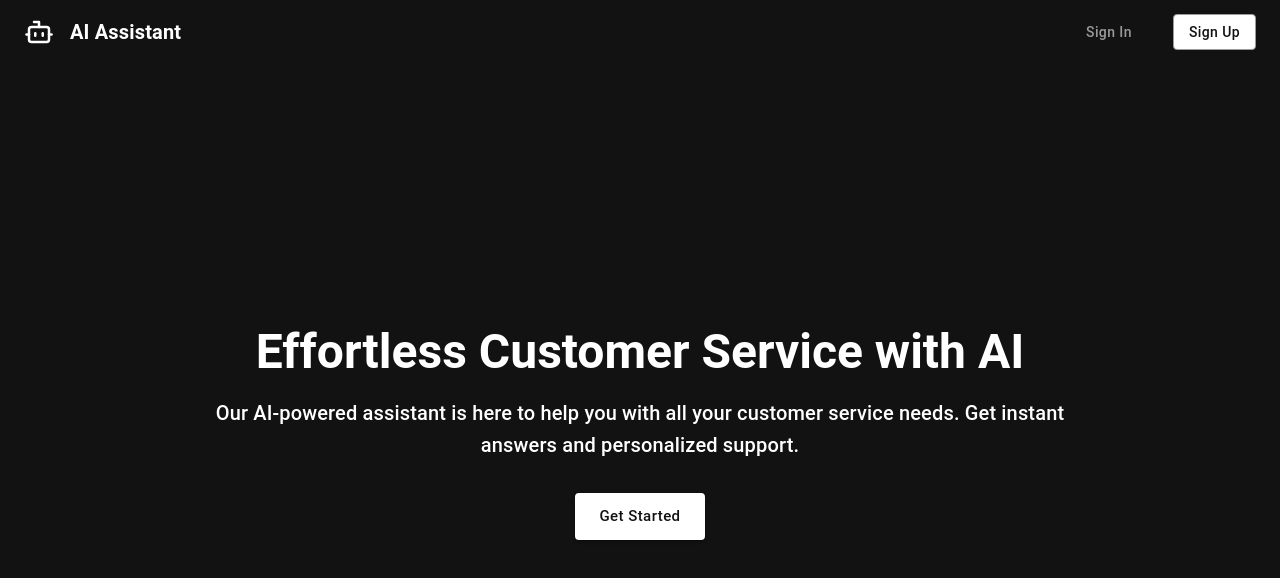
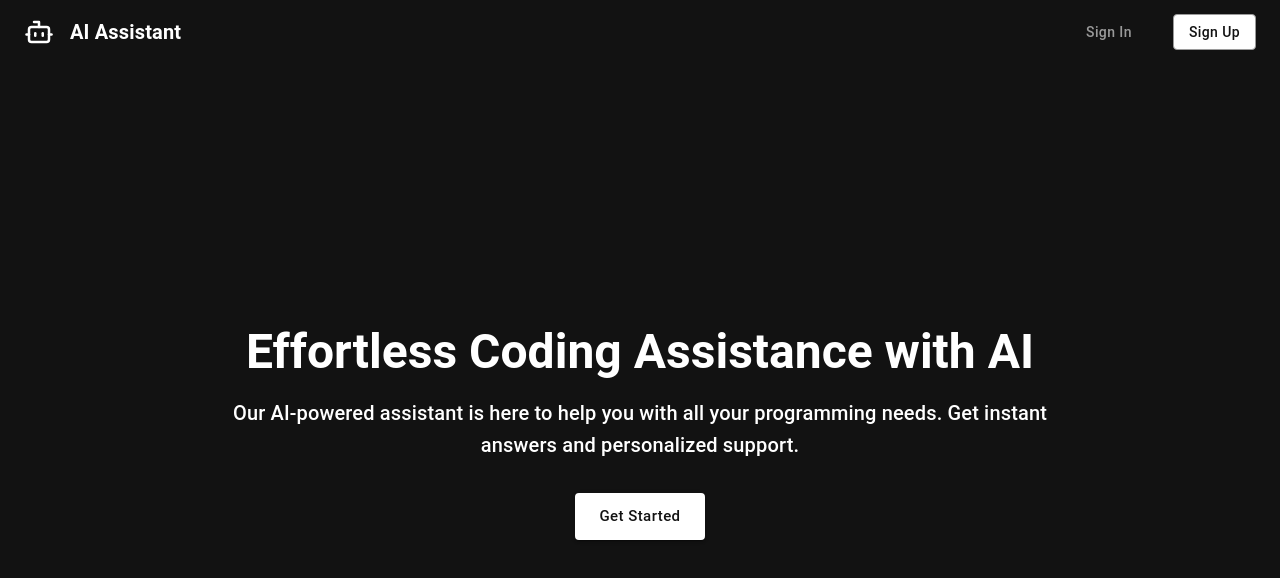
Before and after one commit to patelpratyush/AI-Customer-Support, a Next.js app: page / in a window 1280 px wide. Shown: the top 578 px of the page. Built offline with nearby package versions, Linux system fonts and the light colour scheme; no server answers.

Commit message:
Changed some titles and text to update for coding help

```diff
--- a/app/chat/page.js
+++ b/app/chat/page.js
@@ -228,7 +228,7 @@ const ChatPage = () => {
           // Initial state: Landing page with welcome message and input box
           <Container maxWidth="md" style={{ textAlign: 'center' }}>
             <Typography variant="h3" component="h1" gutterBottom align="center" style={{ color: 'white' }} mt="15vh">
-              Customer Service with AI
+              Coding Help with AI
             </Typography>
             {/* <Typography variant="h5" paragraph align="center" style={{ color: '#b0b0b0' }}>
               Our AI-powered assistant is here to help you with all your customer service needs. Get instant answers and personalized support.
--- a/app/landingpage/page.js
+++ b/app/landingpage/page.js
@@ -73,7 +73,7 @@ const features = [
 	{
 		icon: <AutoAwesome style={{ fontSize: 30, marginBottom: 10, color: 'white' }} />,
 		title: 'Personalized Recommendations',
-		description: 'Our AI assistant can provide personalized product recommendations and support based on your needs.'
+		description: 'Our AI assistant can provide personalized code recommendations and support based on your needs.'
 	}
 ];
 
@@ -179,10 +179,10 @@ const LandingPage = () => {
 			}}>
 				<Container maxWidth="md">
 					<Typography variant="h3" fontWeight="bold" gutterBottom>
-						Effortless Customer Service with AI
+						Effortless Coding Assistance with AI
 					</Typography>
 					<Typography variant="h6" sx={{ mb: 4 }}>
-						Our AI-powered assistant is here to help you with all your customer service needs. Get instant answers and personalized support.
+						Our AI-powered assistant is here to help you with all your programming needs. Get instant answers and personalized support.
 					</Typography>
 					<Button
 						onClick={handleSignUp}
```
